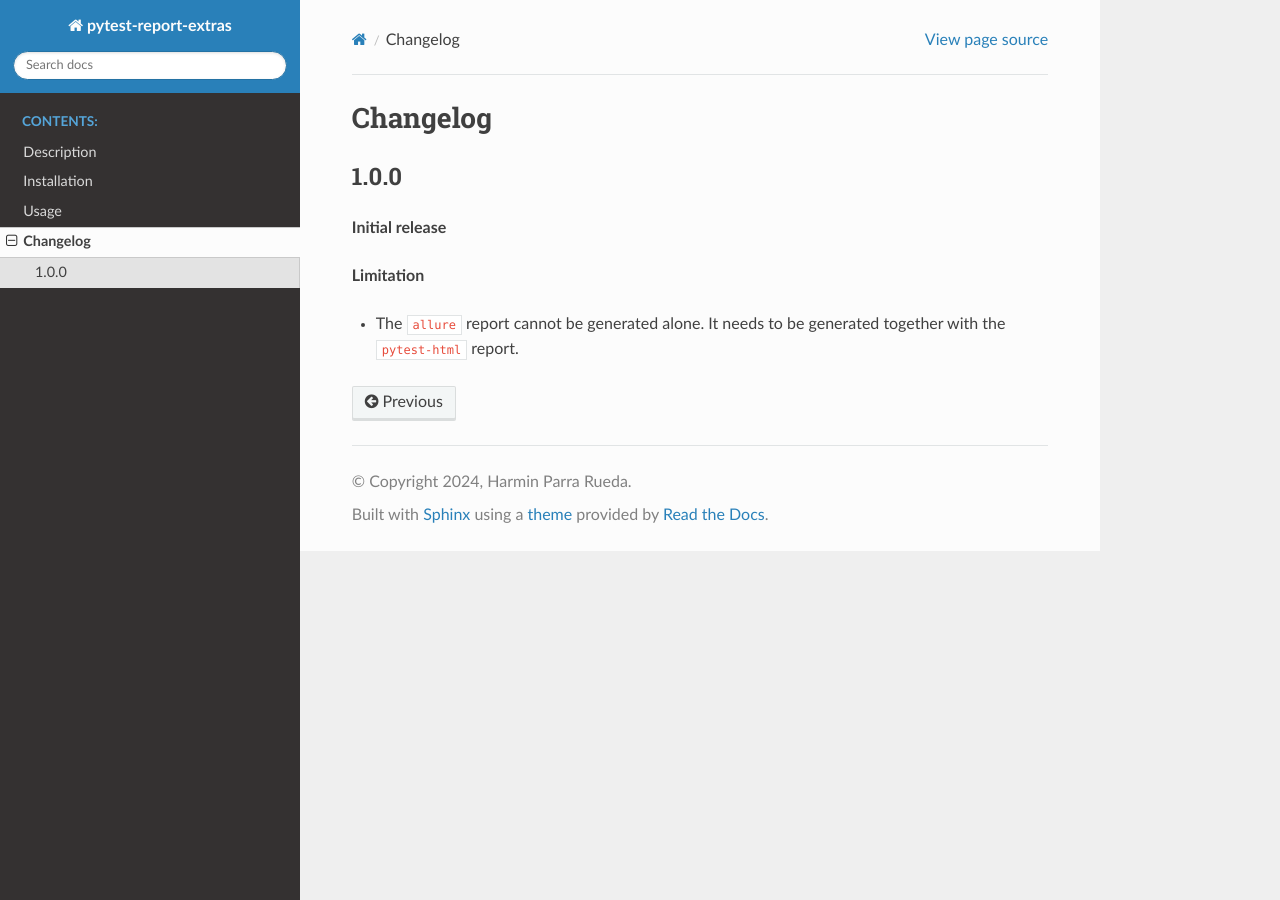
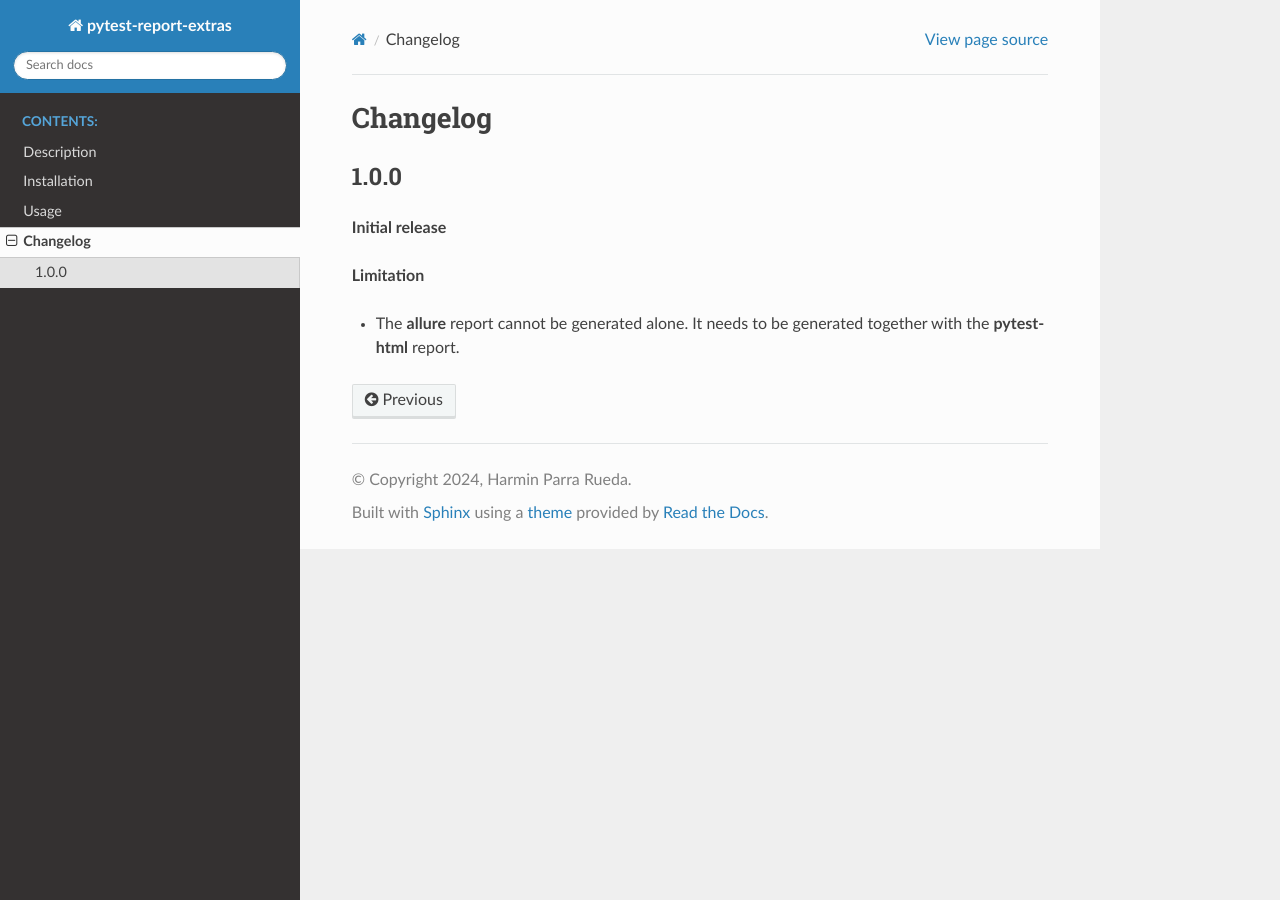
Before and after one commit to harmin-parra/pytest-report-extras, a Sphinx documentation site: the page built from docs/changelog.rst, in a window 1280 px wide. Built offline with Sphinx 7.4.7 and the Read the Docs theme 3.1.0, drawn with Linux system fonts in a browser that asks for light colours.

Commit message:
update doc

```diff
--- a/docs/changelog.rst
+++ b/docs/changelog.rst
@@ -10,4 +10,4 @@ Changelog
 
 **Limitation**
 
-* The ``allure`` report cannot be generated alone. It needs to be generated together with the ``pytest-html`` report.
+* The **allure** report cannot be generated alone. It needs to be generated together with the **pytest-html** report.
```
